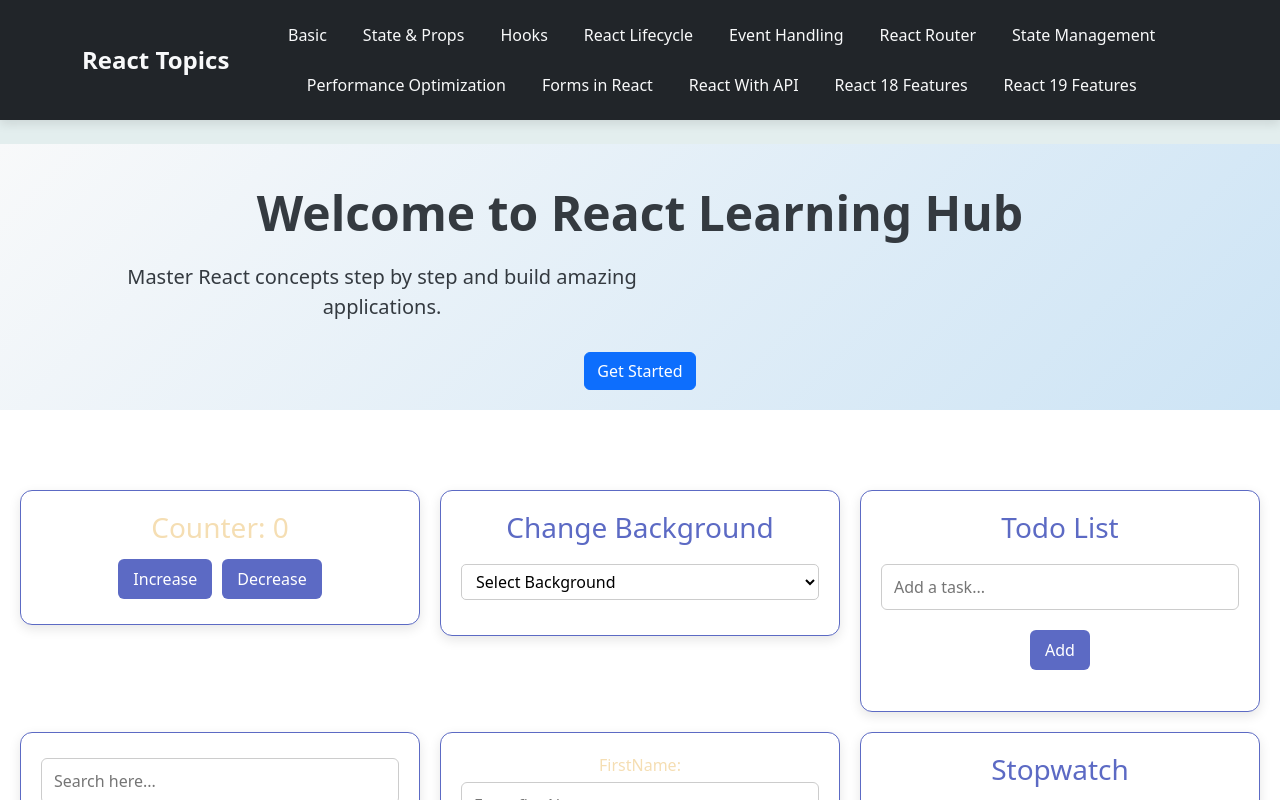
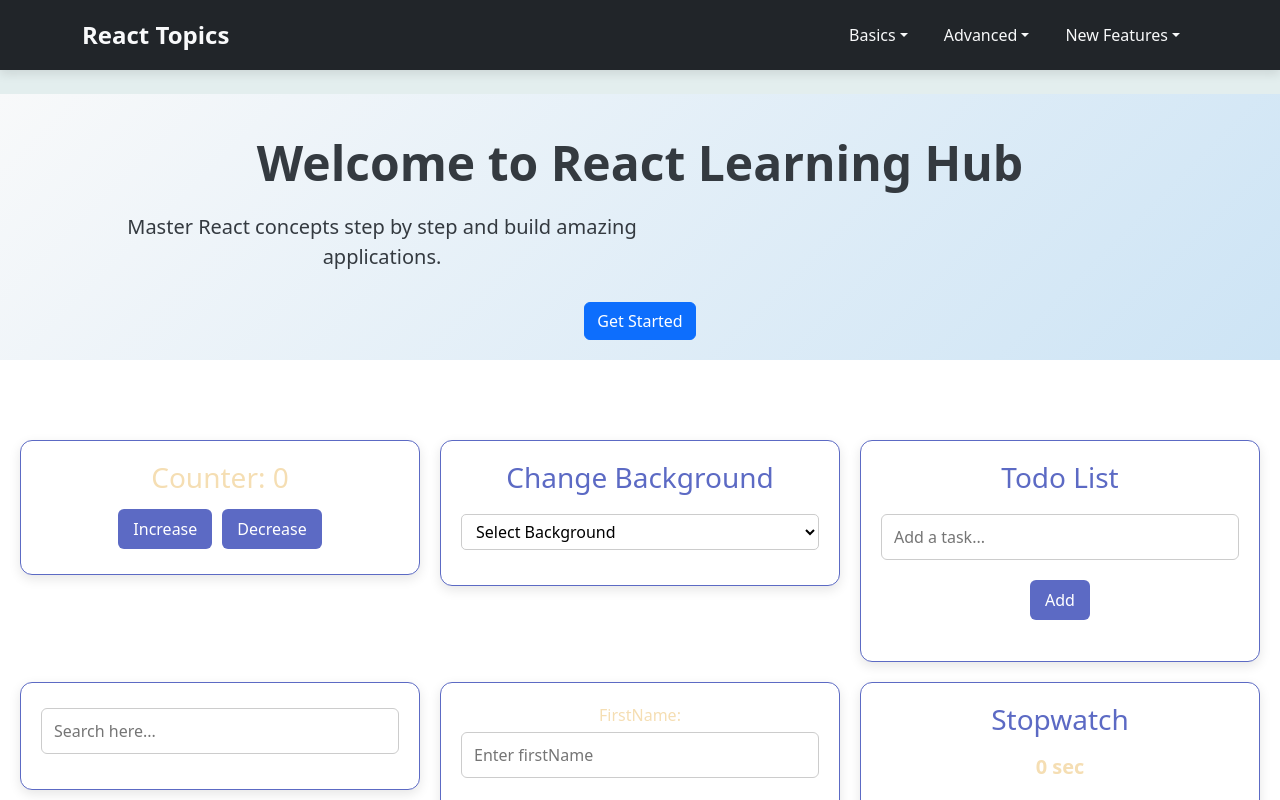
Before and after one commit to BharteshGirmal/React_redux_website, a React (Create React App) app in the folder react-project/: page / in a window 1280 px wide. Shown: the top 800 px of the page. Built offline with nearby package versions, Linux system fonts and the light colour scheme.

Commit message:
React JS - Bhartesh

```diff
--- a/react-project/src/Components/Navbar/Navbar.jsx
+++ b/react-project/src/Components/Navbar/Navbar.jsx
@@ -1,7 +1,7 @@
 import { useState } from "react";
 import { Outlet, Link } from "react-router-dom";
-import { Container, Nav, Navbar } from "react-bootstrap";
-import "./NavbarComponent.css"; // Import custom CSS
+import { Container, Nav, Navbar, NavDropdown } from "react-bootstrap";
+import "./NavbarComponent.css";
 
 function NavbarComponent() {
   const [expanded, setExpanded] = useState(false);
@@ -12,61 +12,135 @@ function NavbarComponent() {
         bg="dark"
         variant="dark"
         expand="lg"
-        expanded={expanded} // Control expanded state
+        expanded={expanded}
         className="mb-4 custom-navbar"
       >
         <Container>
           <Navbar.Brand as={Link} to="/" className="navbar-title">
             React Topics
           </Navbar.Brand>
+
+          {/* Toggle button for mobile */}
           <Navbar.Toggle
             aria-controls="navbar-nav"
-            onClick={() => setExpanded(!expanded)}
+            onClick={() => setExpanded(expanded ? false : true)}
           />
+
           <Navbar.Collapse id="navbar-nav">
-            <Nav className="ms-auto" onClick={() => setExpanded(false)}>
-              <Nav.Link as={Link} to="/basic">
+            <Nav className="ms-auto">
+              {/* BASICS */}
+              <NavDropdown
+                title="Basics"
+                id="basic-dropdown"
+                menuVariant="dark"
+              >
+                <NavDropdown.Item
+                  as={Link}
+                  to="/basic"
+                  onClick={() => setExpanded(false)}
+                >
                   Basic
-              </Nav.Link>
-              <Nav.Link as={Link} to="/state-props">
+                </NavDropdown.Item>
+                <NavDropdown.Item
+                  as={Link}
+                  to="/state-props"
+                  onClick={() => setExpanded(false)}
+                >
                   State & Props
-              </Nav.Link>
-              <Nav.Link as={Link} to="/hooks">
+                </NavDropdown.Item>
+                <NavDropdown.Item
+                  as={Link}
+                  to="/hooks"
+                  onClick={() => setExpanded(false)}
+                >
                   Hooks
-              </Nav.Link>
-              <Nav.Link as={Link} to="/Lifecycle">
-                React Lifecycle
-              </Nav.Link>
-              <Nav.Link as={Link} to="/eventHandler">
+                </NavDropdown.Item>
+                <NavDropdown.Item
+                  as={Link}
+                  to="/Lifecycle"
+                  onClick={() => setExpanded(false)}
+                >
+                  Lifecycle
+                </NavDropdown.Item>
+                <NavDropdown.Item
+                  as={Link}
+                  to="/eventHandler"
+                  onClick={() => setExpanded(false)}
+                >
                   Event Handling
-              </Nav.Link>
-              <Nav.Link as={Link} to="/react-router">
+                </NavDropdown.Item>
+                <NavDropdown.Item
+                  as={Link}
+                  to="/ReactForms"
+                  onClick={() => setExpanded(false)}
+                >
+                  Forms
+                </NavDropdown.Item>
+              </NavDropdown>
+
+              {/* ADVANCED */}
+              <NavDropdown
+                title="Advanced"
+                id="advanced-dropdown"
+                menuVariant="dark"
+              >
+                <NavDropdown.Item
+                  as={Link}
+                  to="/react-router"
+                  onClick={() => setExpanded(false)}
+                >
                   React Router
-              </Nav.Link>
-              <Nav.Link as={Link} to="/redux">
+                </NavDropdown.Item>
+                <NavDropdown.Item
+                  as={Link}
+                  to="/redux"
+                  onClick={() => setExpanded(false)}
+                >
                   State Management
-              </Nav.Link>
-              <Nav.Link as={Link} to="/Performance">
-                Performance Optimization
-              </Nav.Link>
-              <Nav.Link as={Link} to="/ReactForms">
-                Forms in React
-              </Nav.Link>
-              <Nav.Link as={Link} to="/reactapi">
-                React With API
-              </Nav.Link>
-              <Nav.Link as={Link} to="/react18">
-                React 18 Features
-              </Nav.Link>
-              <Nav.Link as={Link} to="/react19">
-                React 19 Features
-              </Nav.Link>
+                </NavDropdown.Item>
+                <NavDropdown.Item
+                  as={Link}
+                  to="/Performance"
+                  onClick={() => setExpanded(false)}
+                >
+                  Performance
+                </NavDropdown.Item>
+                <NavDropdown.Item
+                  as={Link}
+                  to="/reactapi"
+                  onClick={() => setExpanded(false)}
+                >
+                  React with API
+                </NavDropdown.Item>
+              </NavDropdown>
+
+              {/* NEW FEATURES */}
+              <NavDropdown
+                title="New Features"
+                id="features-dropdown"
+                menuVariant="dark"
+              >
+                <NavDropdown.Item
+                  as={Link}
+                  to="/react18"
+                  onClick={() => setExpanded(false)}
+                >
+                  React 18
+                </NavDropdown.Item>
+                <NavDropdown.Item
+                  as={Link}
+                  to="/react19"
+                  onClick={() => setExpanded(false)}
+                >
+                  React 19
+                </NavDropdown.Item>
+              </NavDropdown>
             </Nav>
           </Navbar.Collapse>
         </Container>
       </Navbar>
 
-      {/* Display the routed components */}
+      {/* Routed Components */}
       <Outlet />
     </div>
   );
```
Lines whose indentation alone changed are shown as unchanged.
